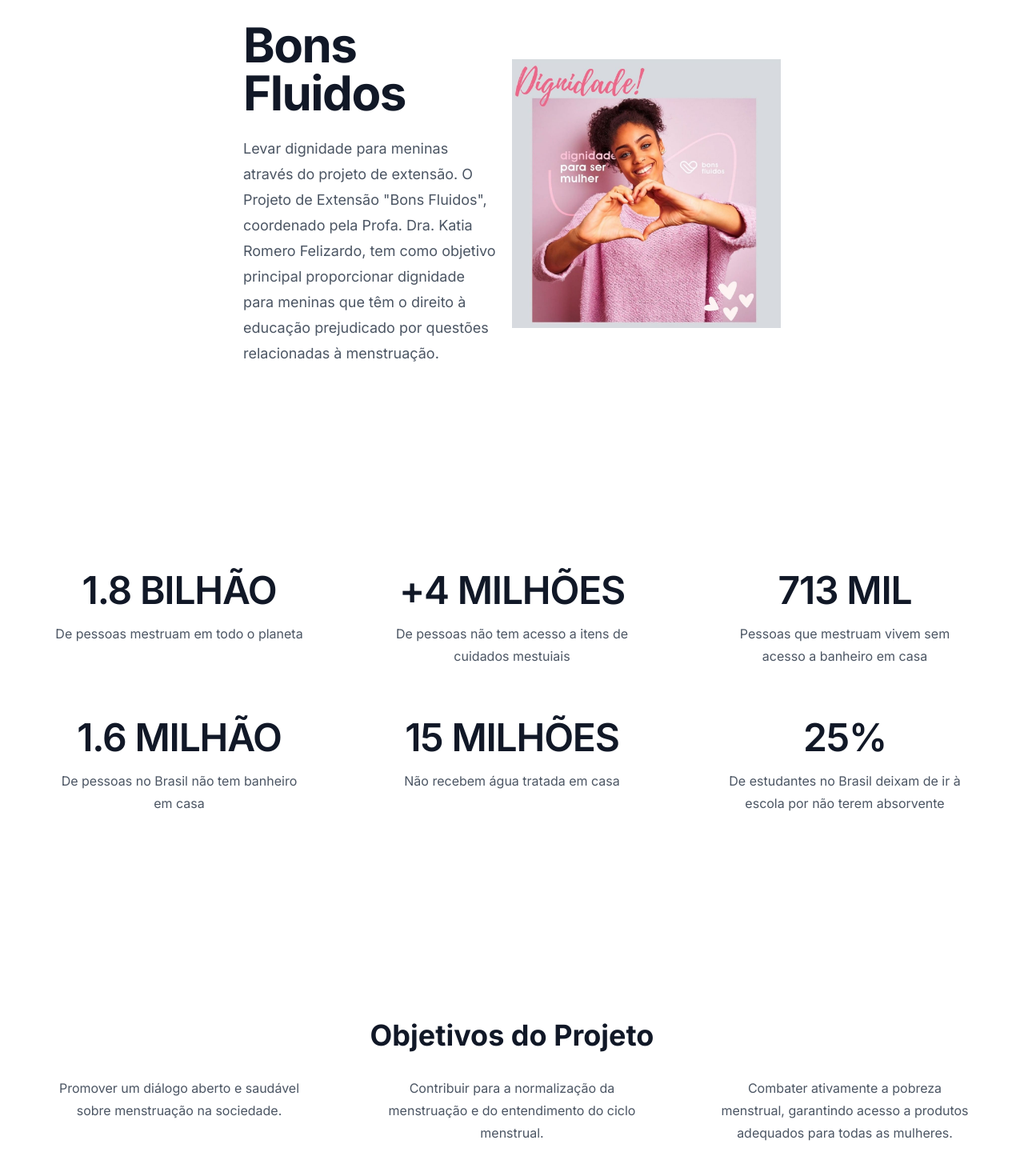
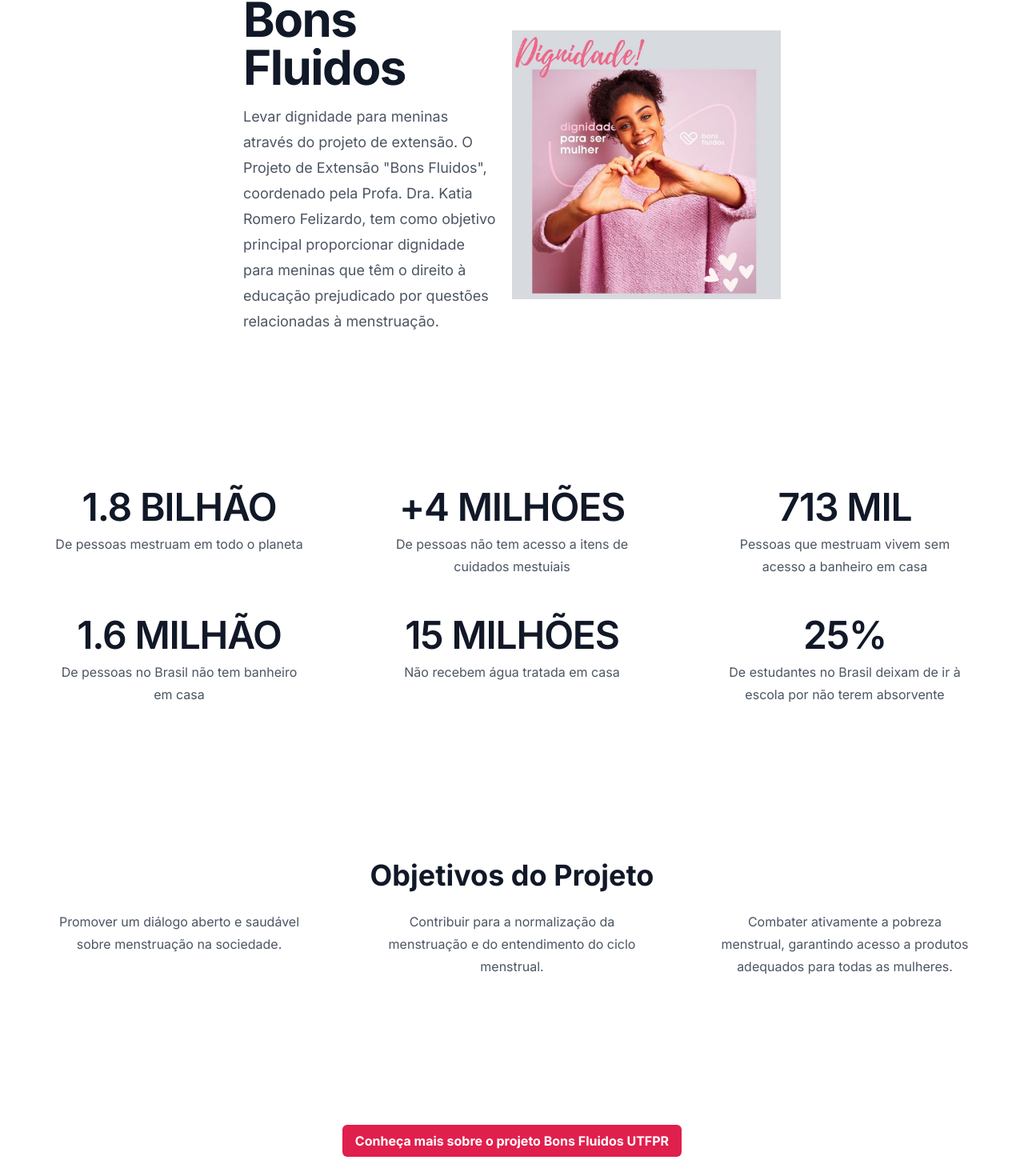
Before and after one commit to GustavoLuche/bons-fluidos-news-management, a Next.js app: page /aboutus in a window 1280 px wide. Shown: the part 252-1722 px from the top of the page at 80% size. Built offline with nearby package versions, Linux system fonts and the light colour scheme.

Commit message:
atualização do sobre nós e componente de section

```diff
--- a/src/app/aboutus/page.js
+++ b/src/app/aboutus/page.js
@@ -54,12 +54,13 @@ export default function AboutUs() {
 
       <Navbar selectedTab="Sobre nós" />
       <CustomHeader title="Sobre nosso projeto" />
-      <div className="bg-white mx-auto max-w-2xl py-8 sm:py-16 lg:py-32 flex flex-col sm:flex-row items-center">
+
+      <div className="bg-white mx-auto max-w-2xl py-6 sm:py-12 lg:py-24 flex flex-col sm:flex-row items-center">
         <div className="text-center sm:text-left sm:w-1/2 pr-4">
           <h1 className="text-4xl font-bold tracking-tight text-gray-900 sm:text-6xl">
             Bons Fluidos
           </h1>
-          <p className="mt-6 text-lg leading-8 text-gray-600">
+          <p className="mt-4 text-lg leading-8 text-gray-600">
             Levar dignidade para meninas através do projeto de extensão. O
             Projeto de Extensão "Bons Fluidos", coordenado pela Profa. Dra.
             Katia Romero Felizardo, tem como objetivo principal proporcionar
@@ -70,16 +71,17 @@ export default function AboutUs() {
         <Image
           src={diguinidade}
           alt="description"
-          className="h-auto max-w-full sm:w-1/2 mt-6 sm:mt-0"
+          className="h-auto max-w-full sm:w-1/2 mt-4 sm:mt-0"
         />
       </div>
-      <div className="bg-white py-24 sm:py-32">
+
+      <div className="bg-white py-16 sm:py-24">
         <div className="mx-auto max-w-7xl px-6 lg:px-8">
-          <dl className="grid grid-cols-1 gap-x-8 gap-y-16 text-center lg:grid-cols-3">
+          <dl className="grid grid-cols-1 gap-x-8 gap-y-12 text-center lg:grid-cols-3">
             {stats.map((stat) => (
               <div
                 key={stat.id}
-                className="mx-auto flex max-w-xs flex-col gap-y-4"
+                className="mx-auto flex max-w-xs flex-col gap-y-2"
               >
                 <dt className="text-base leading-7 text-gray-600">
                   {stat.name}
@@ -92,16 +94,17 @@ export default function AboutUs() {
           </dl>
         </div>
       </div>
-      <div className="bg-white py-24 sm:py-32">
+
+      <div className="bg-white py-16 sm:py-24">
         <div className="mx-auto max-w-7xl px-6 lg:px-8">
-          <h2 className="text-4xl font-bold mb-8 text-center text-gray-900">
+          <h2 className="text-4xl font-bold mb-6 text-center text-gray-900">
             Objetivos do Projeto
           </h2>
-          <dl className="grid grid-cols-1 gap-x-8 gap-y-16 text-center lg:grid-cols-3">
+          <dl className="grid grid-cols-1 gap-x-8 gap-y-12 text-center lg:grid-cols-3">
             {values.map((value) => (
               <div
                 key={value.id}
-                className="mx-auto flex max-w-xs flex-col gap-y-4"
+                className="mx-auto flex max-w-xs flex-col gap-y-2"
               >
                 <dt className="text-base leading-7 text-gray-600">
                   {value.name}
@@ -111,19 +114,22 @@ export default function AboutUs() {
           </dl>
         </div>
       </div>
-      <div className="mx-auto max-w-2xl py-24 sm:py-16 lg:py-56">
-        <div className="text-center">
+
+      <div className="mx-auto max-w-2xl py-12 sm:py-8 lg:py-20">
+        <div className="text-center mt-2">
           <a
-            href="http://encurtador.com.br/yOR59"
+            href="https://linktr.ee/bonsfluidosutfpr"
             target="_blank"
             rel="noopener noreferrer"
-            className="inline-block bg-blue-500 hover:bg-blue-700 text-white font-bold py-2 px-4 rounded transition duration-300 ease-in-out"
+            className="inline-block bg-Magenta hover:bg-MagentaLight text-white font-bold py-2 px-4 rounded-md transition duration-300 ease-in-out"
           >
-            Quer ser alun@ voluntari@ do projeto?
+            Conheça mais sobre o projeto Bons Fluidos UTFPR
           </a>
         </div>
       </div>
-      <div className=" w-screen bg-white" />
+
+      <div className="w-screen bg-white" />
     </main>
   );
-}
+
+            }
--- a/src/components/NewsletterSection.js
+++ b/src/components/NewsletterSection.js
@@ -24,7 +24,8 @@ export default function NewsletterSection() {
     }
   };
   return (
-    <div className=" z-10 relative isolate overflow-hidden max-w-[100vw] bg-MagentaLight py-16 sm:py-24 lg:py-32">
+    <div className=" z-10 relative isolate overflow-hidden max-w-[100vw] bg-MagentaLight py-8
+    sm:py-24 lg:py-18">
       <div className="mx-auto max-w-7xl px-6 lg:px-8">
         <div className="mx-auto grid max-w-2xl grid-cols-1 gap-x-8 gap-y-16 lg:max-w-none lg:grid-cols-2">
           <div className="max-w-xl lg:max-w-lg">
```
